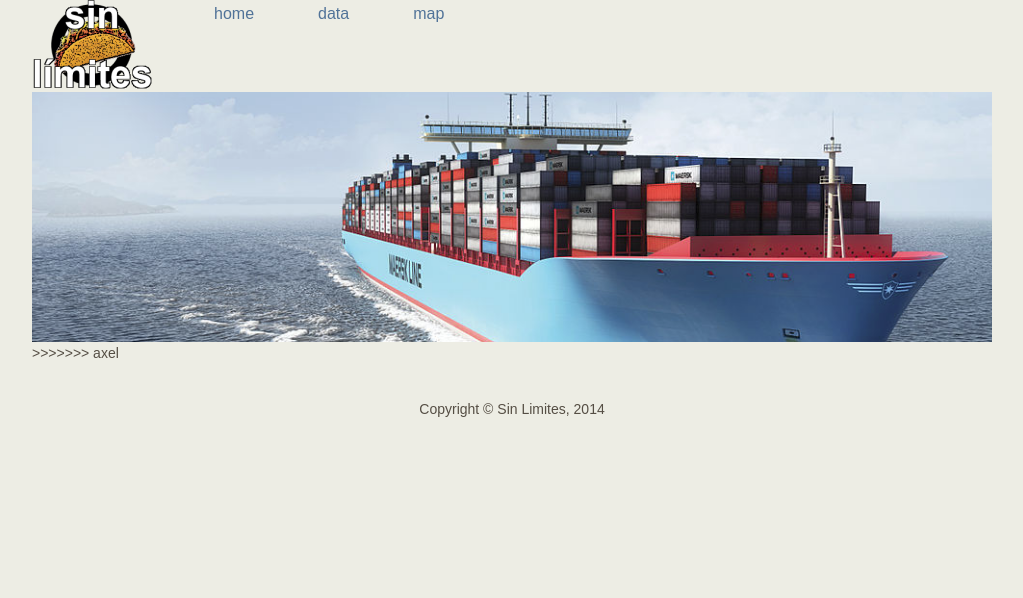
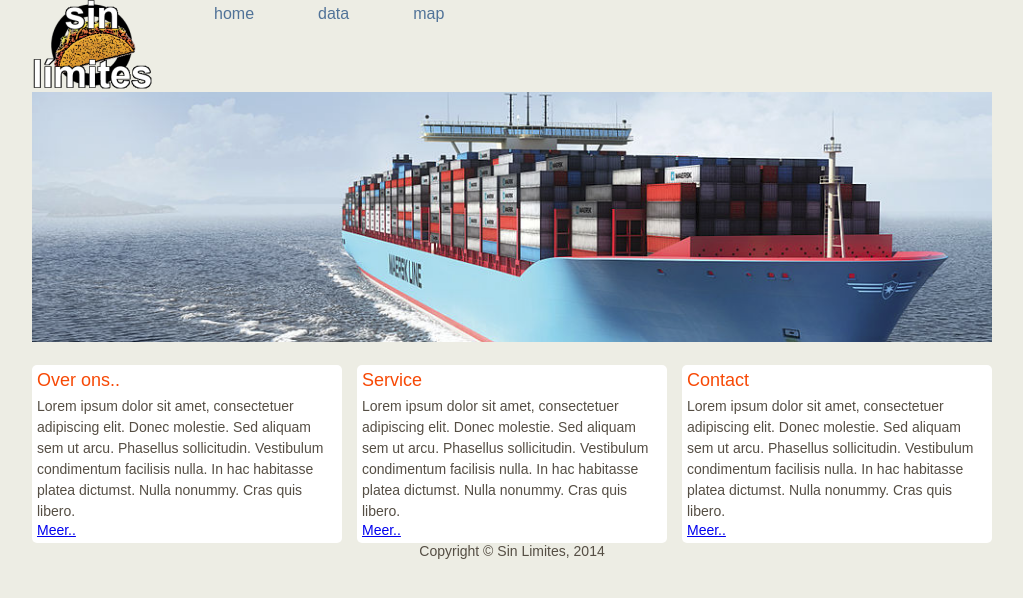
Before and after one commit to Sin-limites/webapp, a PHP site: page /site/application/view/user/dashboard.php in a window 1280 px wide. Shown: the part 21-619 px from the top of the page, without its empty margins (128-1151 px from the left). Run offline with PHP 8.4, Linux system fonts and the light colour scheme; some libraries are stand-ins or nearby versions.

Commit message:
Fixed missing dashboard info

```diff
--- a/site/application/view/user/dashboard.php
+++ b/site/application/view/user/dashboard.php
@@ -48,7 +48,31 @@
   <div class="intro">
     <div id="banner">
       <img src="/res/images/banner_01.png" />
->>>>>>> axel
+    </div>
+  </div><!-- /intro -->
+
+  <!-- content -->
+  <div class="holder_content">
+    <section class="group1_about">
+      <h3>Over ons..</h3>
+      <p>Lorem ipsum dolor sit amet, consectetuer adipiscing elit. Donec molestie. Sed aliquam sem ut arcu. Phasellus sollicitudin.
+      Vestibulum condimentum  facilisis nulla. In hac habitasse platea dictumst. Nulla nonummy. Cras quis libero.</p>
+      <a href="#">Meer..</a>
+    </section>
+
+    <section class="group2_service">
+      <h3>Service</h3>
+      <p>Lorem ipsum dolor sit amet, consectetuer adipiscing elit. Donec molestie. Sed aliquam sem ut arcu. Phasellus sollicitudin.
+      Vestibulum condimentum  facilisis nulla. In hac habitasse platea dictumst. Nulla nonummy. Cras quis libero.</p>
+      <a href="#">Meer..</a>
+    </section>
+
+    <section class="group3_contact">
+      <h3>Contact</h3>
+      <p>Lorem ipsum dolor sit amet, consectetuer adipiscing elit. Donec molestie. Sed aliquam sem ut arcu. Phasellus sollicitudin.
+      Vestibulum condimentum  facilisis nulla. In hac habitasse platea dictumst. Nulla nonummy. Cras quis libero.</p>
+      <a href="#">Meer..</a>
+    </section>
   </div>
 
   <!-- footer -->
```
Lines whose indentation alone changed are shown as unchanged.
